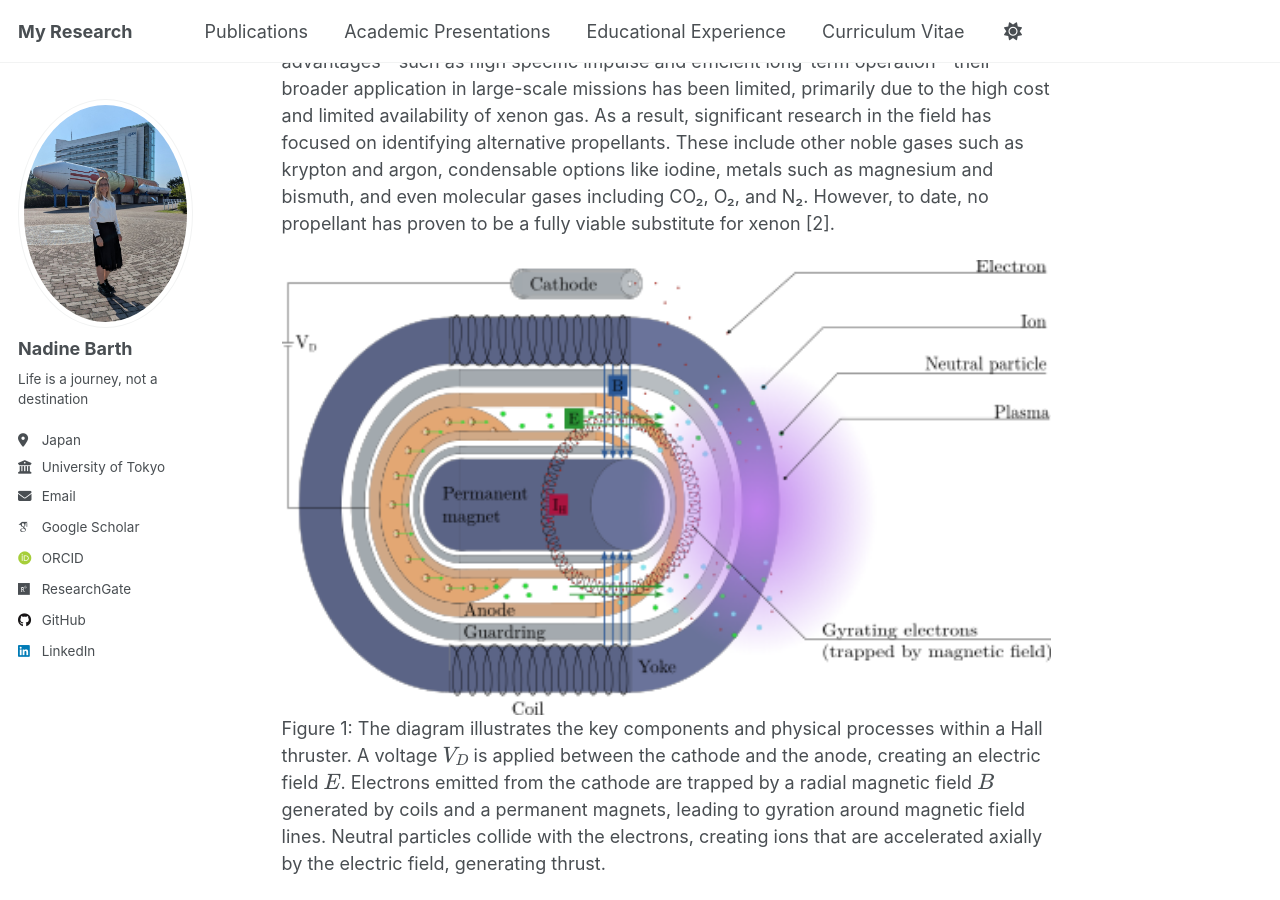
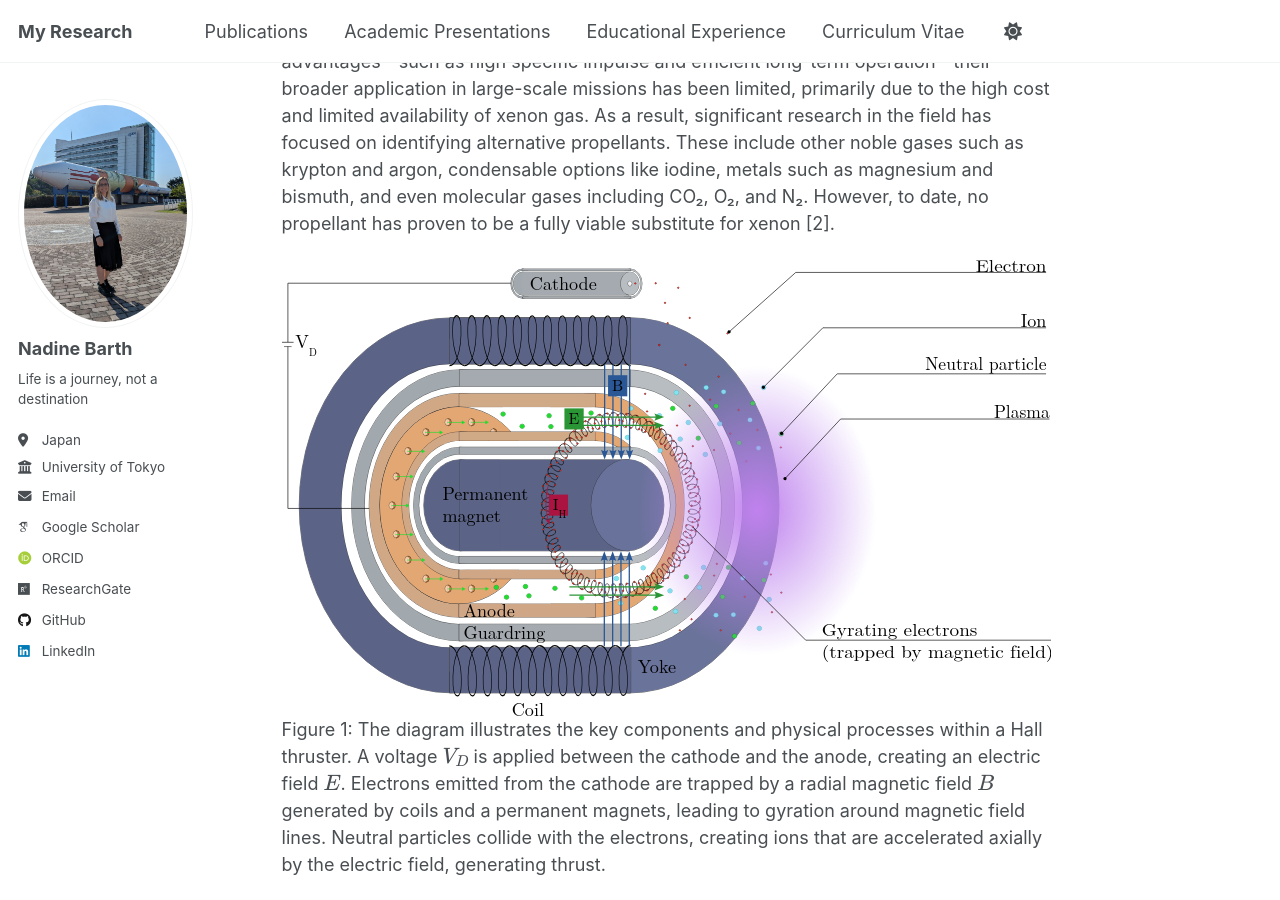
Before and after one commit to Barth-Nadine/Research, a Jekyll site: the page built from _pages/about.md, in a window 1280 px wide and 900 px high, scrolled down 1074 px. Built offline with Jekyll 4.4.1, drawn with Linux system fonts in a browser that asks for light colours; some web fonts are replaced.

Commit message:
backtosvg

```diff
--- a/_pages/about.md
+++ b/_pages/about.md
@@ -22,7 +22,7 @@
 
 Hall thrusters have been in use since the early days of space exploration. Despite their advantages—such as high specific impulse and efficient long-term operation—their broader application in large-scale missions has been limited, primarily due to the high cost and limited availability of xenon gas. As a result, significant research in the field has focused on identifying alternative propellants. These include other noble gases such as krypton and argon, condensable options like iodine, metals such as magnesium and bismuth, and even molecular gases including CO₂, O₂, and N₂. However, to date, no propellant has proven to be a fully viable substitute for xenon [2].
 
-<img src="/Research/images/HallThruster_TAL_white.png" alt="Hall Thruster" style="width: 100%; max-width: 1000px; height: auto; display: block; margin: auto;" />
+<img src="/Research/images/HallThruster_TAL_white.svg" alt="Hall Thruster" style="width: 100%; max-width: 1000px; height: auto; display: block; margin: auto;" />
 Figure 1: The diagram illustrates the key components and physical processes within a Hall thruster. A voltage $$V_D$$ is applied between the cathode and the anode, creating an electric field $$E$$. Electrons emitted from the cathode are trapped by a radial magnetic field $$B$$ generated by coils and a permanent magnets, leading to gyration around magnetic field lines. Neutral particles collide with the electrons, creating ions that are accelerated axially by the electric field, generating thrust.
 
 
```
